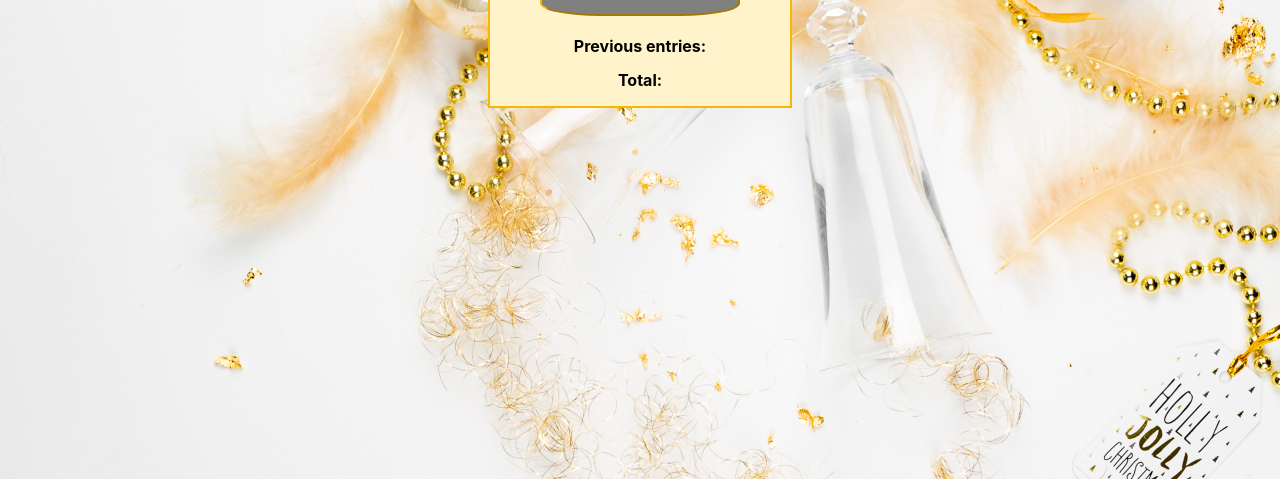
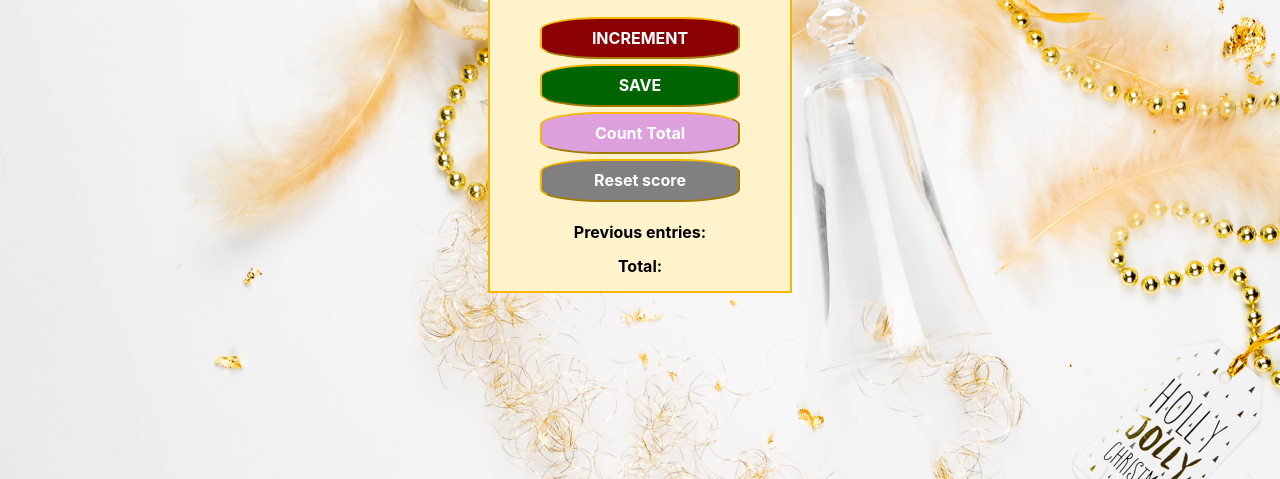
Before and after one commit to Adridas/Guest-counter, a plain HTML site: page index.html in a window 1280 px wide. Shown: the part 321-800 px from the top of the page. Drawn offline with nearby package versions, Linux system fonts and the light colour scheme.

Commit message:
center app in the middle of screen

```diff
--- a/index.css
+++ b/index.css
@@ -5,6 +5,9 @@ body {
     font-family: -apple-system, BlinkMacSystemFont, 'Segoe UI', Roboto, Oxygen, Ubuntu, Cantarell, 'Open Sans', 'Helvetica Neue', sans-serif;
     font-weight: bold;
     text-align: center;
+    height:100vh; /* use 100% of the height of the viewport */
+    display:grid;
+    place-items: center;
 
 }
 
@@ -13,7 +16,7 @@ body {
     margin: 0 auto;
     border: 2px solid #F7B700;
     background-color: #FFF3CB;
-    opacity: 0.;
+
 }
 
 h1 {
--- a/index.html
+++ b/index.html
@@ -13,6 +13,7 @@
             <p id="save-el">Previous entries: </p>
             <p id="save-total">Total: </p>
         </div>
-        <script src="index.js"></script>
     </body>
+    <script src="index.js"></script>
+
 </html>
```
